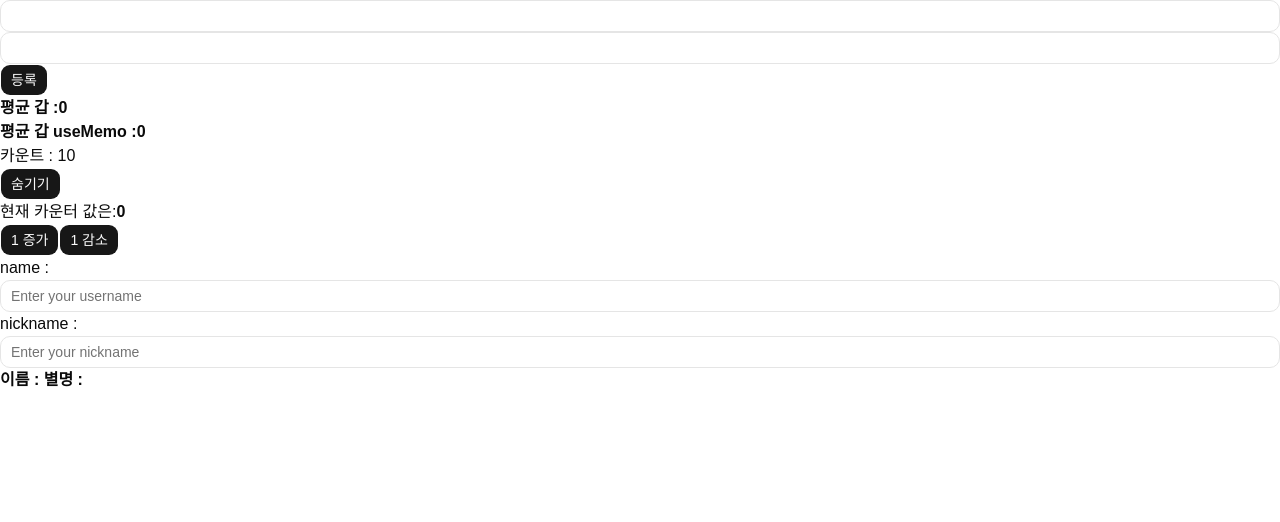
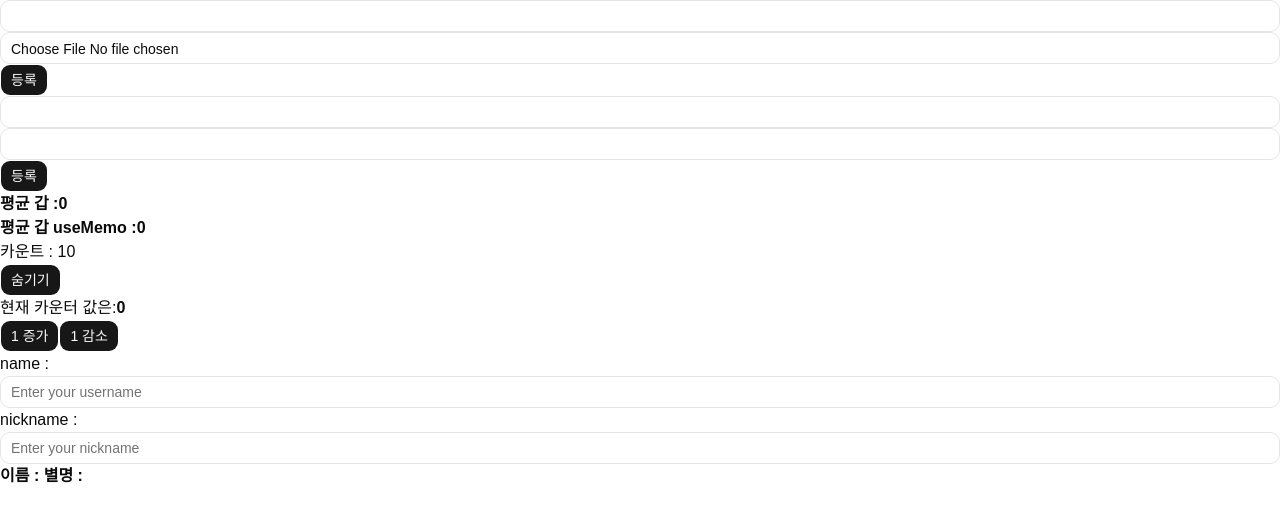
Before and after one commit to iujisu/vite-project, a React (Vite) app: page / in a window 1280 px wide. Shown: the top 522 px of the page. Built offline with nearby package versions, Linux system fonts and the light colour scheme.

Commit message:
start11강

```diff
--- a/src/App.tsx
+++ b/src/App.tsx
@@ -1,4 +1,4 @@
-import { useEffect, useMemo, useState,useCallback} from "react"
+import { useEffect, useMemo, useState,useCallback, useRef} from "react"
 import { Button } from "@/components/ui/button"
 import { Input } from "@/components/ui/input"
 
@@ -79,8 +79,21 @@
         };
     }, [name]);
 
+    const inputElement = useRef<HTMLInputElement | null>(null);
+    const handleClick =() => {
+      inputElement.current?.focus();
+      fileElement.current?.click();
+    };
+    const fileElement = useRef<HTMLInputElement | null>(null);
+
   return (
     <div>
+      <div>
+        <Input type="text" ref={inputElement} />
+        <Input type="file" ref={fileElement} />
+        <Button onClick={handleClick}>등록</Button>
+      </div>
+
       <div>
         <Input type="text" value={number} onChange={onChange}  />
       </div>
@@ -123,6 +136,3 @@
 }
 
 export default App
-function usrCallback(arg0: { event: any; }) {
-  throw new Error("Function not implemented.");
-}
```
